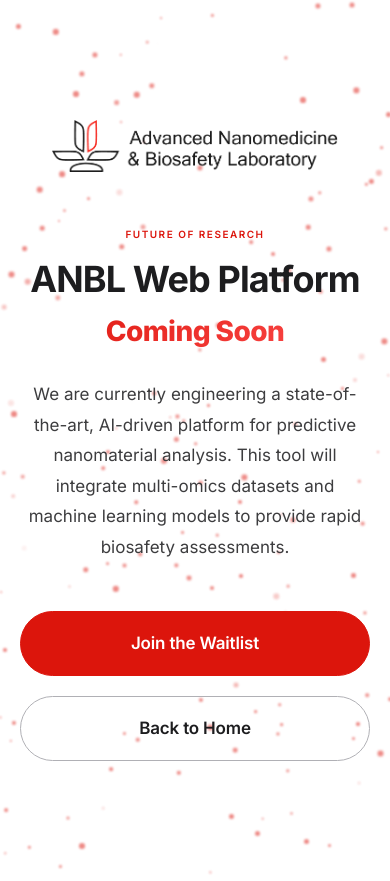
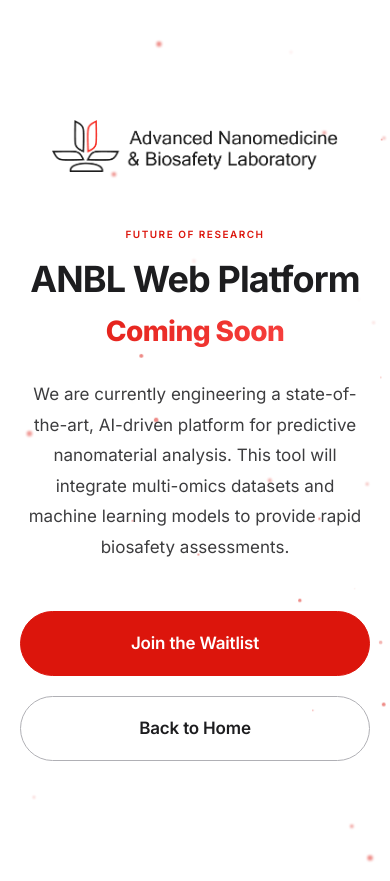
Before and after one commit to zipsar-Team7/anbl-website, a React (Vite) app: page /webtool in a window 390 px wide. Built offline with nearby package versions, Linux system fonts and the light colour scheme.

Commit message:
feat: implement responsive Coming Soon page with interactive particle animations

```diff
--- a/src/pages/ComingSoon/ComingSoon.css
+++ b/src/pages/ComingSoon/ComingSoon.css
@@ -82,11 +82,18 @@
   opacity: 0.3;
   filter: blur(1px);
   /* Dual animation: slow drift + fast vibration */
-  animation:
-    moveParticle var(--duration) linear infinite,
-    vibrateParticle 0.3s infinite alternate ease-in-out;
+  animation: moveParticle var(--duration) linear infinite;
   animation-delay: var(--delay);
   will-change: transform;
+}
+
+/* Enable vibration only on desktop */
+@media (min-width: 768px) {
+  .cs-particle {
+    animation:
+      moveParticle var(--duration) linear infinite,
+      vibrateParticle 0.3s infinite alternate ease-in-out;
+  }
 }
 
 @keyframes moveParticle {
--- a/src/pages/ComingSoon/ComingSoon.jsx
+++ b/src/pages/ComingSoon/ComingSoon.jsx
@@ -12,6 +12,9 @@ export default function ComingSoon() {
     if (!container) return;
 
     const handleMouseMove = (e) => {
+      // Skip heavy calculations on small screens or touch devices
+      if (window.innerWidth < 768) return;
+
       const { clientX, clientY } = e;
 
       particlesRef.current.forEach((particle) => {
@@ -53,6 +56,9 @@ export default function ComingSoon() {
     };
   }, []);
 
+  const isMobile = typeof window !== 'undefined' && window.innerWidth < 768;
+  const particleCount = isMobile ? 40 : 150;
+
   return (
     <main className="coming-soon-page" ref={containerRef}>
       <div className="container center">
@@ -76,9 +82,9 @@ export default function ComingSoon() {
           </div>
         </div>
 
-        {/* Particle Animation Background — Increased density for "Vibrating" effect */}
+        {/* Particle Animation Background — Adaptive density for performance */}
         <div className="coming-soon-particles">
-          {[...Array(150)].map((_, i) => (
+          {[...Array(particleCount)].map((_, i) => (
             <div
               key={i}
               ref={el => particlesRef.current[i] = el}
```
